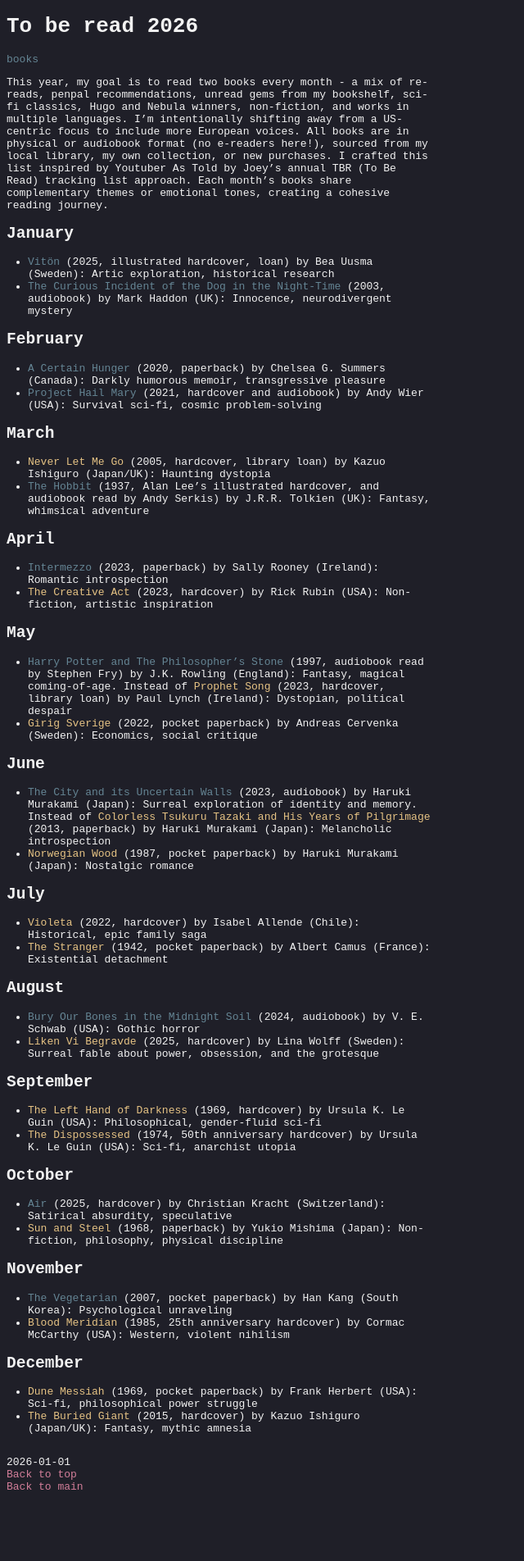
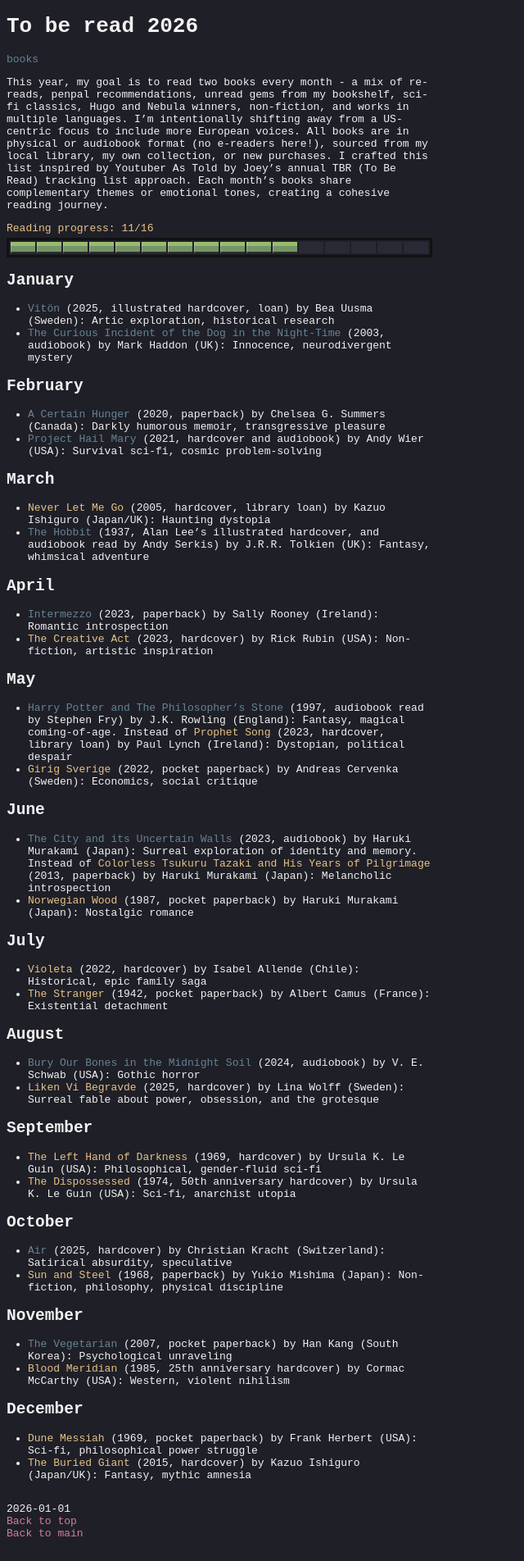
Before and after one commit to s-estay/s-estay.github.io, a Jekyll site: the page built from _posts/2026-01-01-to-be-read.md, in a window 1280 px wide. Shown: the whole page at 82% size, without its empty margins (0-640 px from the left). Built offline with Jekyll 4.4.1, drawn with Linux system fonts in a browser that asks for light colours; before the commit the page ends 1847 px from its top, so only the background shows below that.

Commit message:
Reading progress bar

```diff
--- a/_layouts/base.html
+++ b/_layouts/base.html
@@ -7,6 +7,7 @@
     <link rel = "stylesheet" href = "{{ "/assets/css/main.css" | relative_url }}">
     <script type = "text/javascript" src = "/assets/js/roll-back-to-top.js" defer></script>
     <script type = "text/javascript" src = "/assets/js/external-links.js" defer></script>
+    <script type = "text/javascript" src = "/assets/js/reading-progress.js" defer></script>
   </head>
   <body>
     {{ content }}
--- a/_posts/2026-01-01-to-be-read.md
+++ b/_posts/2026-01-01-to-be-read.md
@@ -6,6 +6,11 @@
 ---
 
 This year, my goal is to read two books every month - a mix of re-reads, penpal recommendations, unread gems from my bookshelf, sci-fi classics, Hugo and Nebula winners, non-fiction, and works in multiple languages. I’m intentionally shifting away from a US-centric focus to include more European voices. All books are in physical or audiobook format (no e-readers here!), sourced from my local library, my own collection, or new purchases. I crafted this list inspired by Youtuber As Told by Joey’s annual TBR (To Be Read) tracking list approach. Each month’s books share complementary themes or emotional tones, creating a cohesive reading journey.
+
+<div class="reading-progress" data-goal="16" data-count-linked-books="true">
+  <div class="reading-progress-label">Reading progress: <span class="reading-progress-current">0</span>/<span class="reading-progress-goal">16</span></div>
+  <div class="reading-progress-track" aria-hidden="true"></div>
+</div>
 
 ## January
 - *[Vitön]({% post_url ./2026-01-20-vitön %})* (2025, illustrated hardcover, loan) by Bea Uusma (Sweden): Artic exploration, historical research
--- a/assets/css/main.css
+++ b/assets/css/main.css
@@ -2,7 +2,8 @@
   /* kanagawa color palette */
   --sumi-ink-1: #1F1F28;
   --sumi-ink-3: #363646;
-	--font-color: #f2f2f2;
+  --sumi-ink-4: #2A2A37;
+  --font-color: #f2f2f2;
   --sakura-pink: #D27E99;
   --wave-red: #E46876;
   --peach-red: #FF5D62;
@@ -18,6 +19,8 @@
   --wave-blue-2: #2D4F67;
   --oni-violet: #957FB8;
   --fuji-gray: #727169;
+  --autumn-green: #76946A;
+  --winter-green: #2B3328;
 }
 
 body {
@@ -94,3 +97,70 @@
 .tag-link:hover {
   color: var(--surimi-orange);
 }
+
+.reading-progress {
+  margin: 1em 0 1.25em;
+}
+
+.reading-progress-label {
+  margin-bottom: 0.35em;
+  color: var(--carp-yellow);
+}
+
+.reading-progress-track {
+  display: flex;
+  gap: 2px;
+  width: 100%;
+  height: 24px;
+  box-sizing: border-box;
+  border: 3px solid #111;
+  padding: 2px;
+  background-color: var(--sumi-ink-1);
+  overflow: hidden;
+}
+
+.reading-progress-segment {
+  position: relative;
+  flex: 1 1 0;
+  min-width: 0;
+  background-color: var(--sumi-ink-4);
+}
+
+.reading-progress-segment.is-filled::after {
+  content: "";
+  position: absolute;
+  inset: 0;
+  background-image:
+    linear-gradient(
+      to right,
+      rgba(255, 255, 255, 0.25) 0,
+      rgba(255, 255, 255, 0.25) 1px,
+      transparent 1px
+    ),
+    linear-gradient(
+      to bottom,
+      var(--spring-green) 0,
+      var(--spring-green) 35%,
+      var(--autumn-green) 35%,
+      var(--autumn-green) 88%,
+      var(--winter-green) 88%
+    );
+  animation: reading-progress-pop 60ms steps(1, end) both;
+  animation-delay: calc(var(--seg-index, 0) * 45ms);
+}
+
+@keyframes reading-progress-pop {
+  from {
+    opacity: 0;
+  }
+
+  to {
+    opacity: 1;
+  }
+}
+
+@media (prefers-reduced-motion: reduce) {
+  .reading-progress-segment.is-filled::after {
+    animation: none;
+  }
+}
--- /dev/null
+++ b/assets/js/reading-progress.js
@@ -0,0 +1,43 @@
+document.addEventListener('DOMContentLoaded', () => {
+  const widgets = document.querySelectorAll('[data-count-linked-books="true"]');
+
+  widgets.forEach((widget) => {
+    const goal = Number(widget.getAttribute('data-goal')) || 16;
+    const container = widget.closest('.blog-entry-container');
+    if (!container) {
+      return;
+    }
+
+    // Count books as list items that include at least one link.
+    const completed = Array.from(container.querySelectorAll('li')).filter(
+      (item) => item.querySelector('a[href]')
+    ).length;
+    const capped = Math.min(completed, goal);
+
+    const currentEl = widget.querySelector('.reading-progress-current');
+    const goalEl = widget.querySelector('.reading-progress-goal');
+    const trackEl = widget.querySelector('.reading-progress-track');
+
+    if (currentEl) {
+      currentEl.textContent = String(completed);
+    }
+    if (goalEl) {
+      goalEl.textContent = String(goal);
+    }
+
+    if (trackEl) {
+      // Build one discrete pixel block per book.
+      const fragment = document.createDocumentFragment();
+      for (let i = 0; i < goal; i++) {
+        const segment = document.createElement('div');
+        segment.className = 'reading-progress-segment';
+        segment.style.setProperty('--seg-index', String(i));
+        if (i < capped) {
+          segment.classList.add('is-filled');
+        }
+        fragment.appendChild(segment);
+      }
+      trackEl.appendChild(fragment);
+    }
+  });
+});
```
